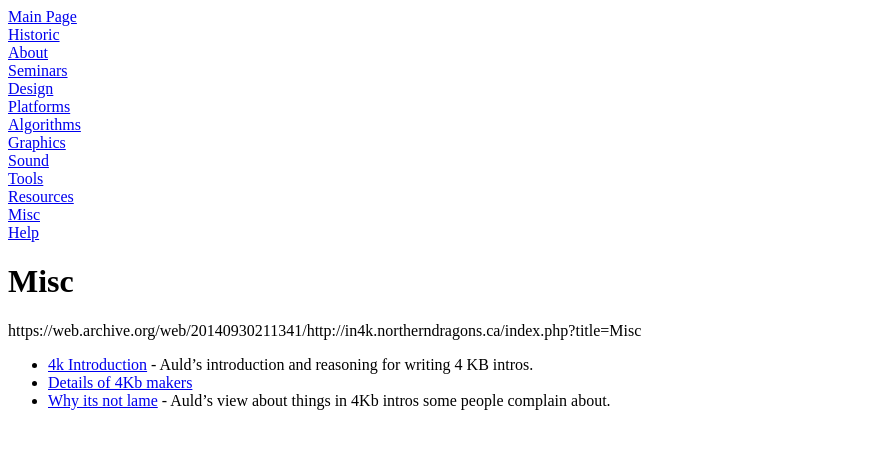
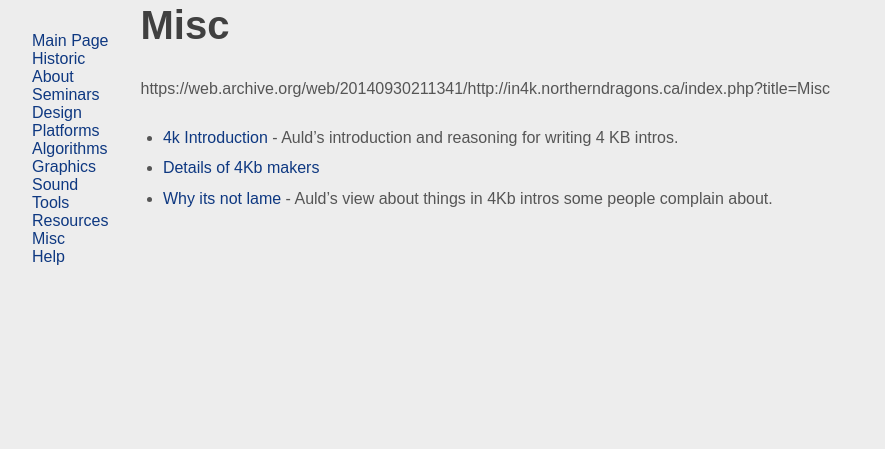
Before and after one commit to in4k/in4k.github.io, a Jekyll site: the page built from wiki/misc.markdown, in a window 1280 px wide. Shown: the top 449 px of the page, without its empty margins (0-885 px from the left). Built offline with Jekyll 4.4.1, drawn with Linux system fonts in a browser that asks for light colours; some web fonts are replaced.

Commit message:
Update wiki-page.html

```diff
--- a/_layouts/wiki-page.html
+++ b/_layouts/wiki-page.html
@@ -1,5 +1,5 @@
 <head>
-<link rel="stylesheet" type="text/css" href="in4k.css">
+<link rel="stylesheet" type="text/css" href="../in4k.css">
 </head>
 <body>
   {% include nav.html %}
```
